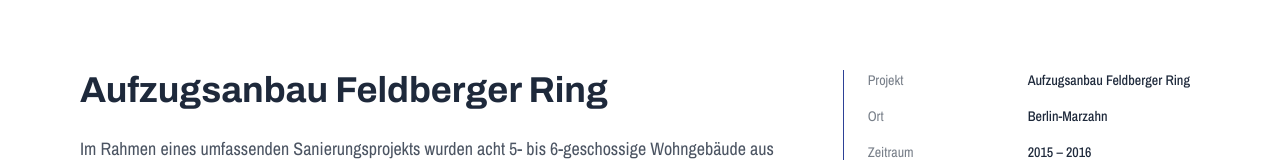
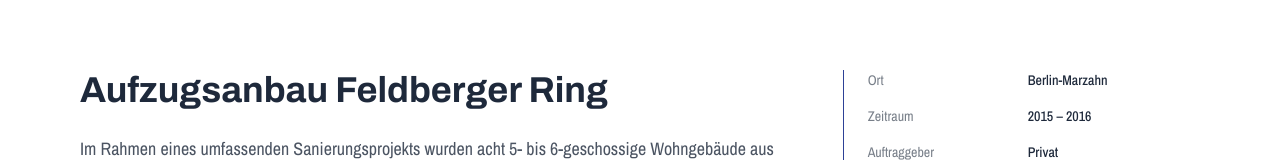
Before and after one commit to deniskaliberda/formazin, a Next.js app: page /projekte/aufzugsanbau-feldberger-ring in a window 1280 px wide. Shown: the part 768-928 px from the top of the page. Built offline with nearby package versions, Linux system fonts and the light colour scheme.

Commit message:
fix: doppelten Projektnamen aus Eckdaten-Sidebar entfernen
Projekt-Name stand sowohl als H1 links als auch in der Eckdaten-Sidebar rechts.
Redundante "Projekt"-Zeile aus der Sidebar entfernt — gilt fuer alle Projektseiten.

Co-Authored-By: Claude Opus 4.6 (1M context) <noreply@anthropic.com>

```diff
--- a/src/app/projekte/[slug]/projekt-content.tsx
+++ b/src/app/projekte/[slug]/projekt-content.tsx
@@ -58,15 +58,6 @@ export function ProjektContent({ projekt, weitereProjekte }: { projekt: Projekt;
             <div>
               <div className="sticky top-8">
                 <dl className="space-y-4 border-l border-[#2d4196] pl-6">
-                  <div className="flex">
-                    <dt className="w-40 flex-shrink-0 font-sans text-sm text-[#1e293b]/60">
-                      Projekt
-                    </dt>
-                    <dd className="flex-1 font-sans text-sm font-medium text-[#1e293b]">
-                      {projekt.name}
-                    </dd>
-                  </div>
-
                   <div className="flex">
                     <dt className="w-40 flex-shrink-0 font-sans text-sm text-[#1e293b]/60">
                       Ort
```
